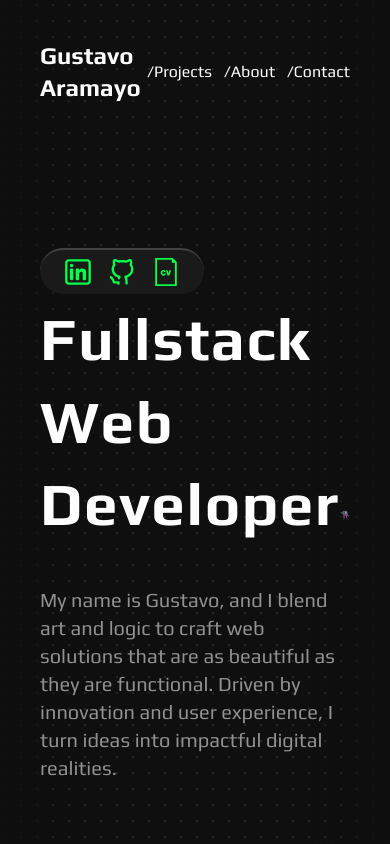
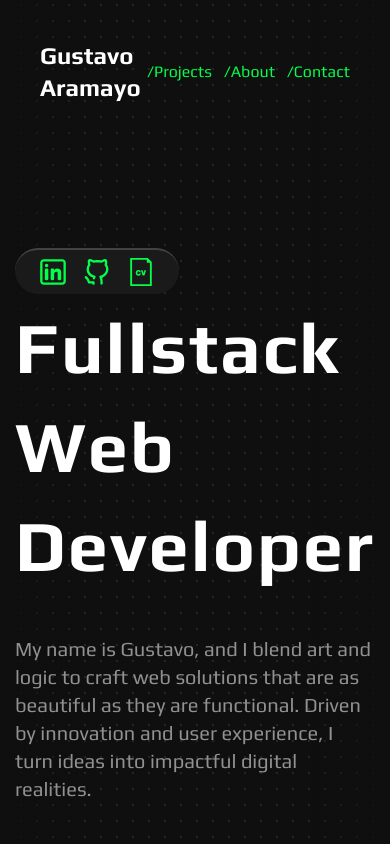
Before and after one commit to GusTiavo123/portfolio, a React (Vite) app: page / in a window 390 px wide. Shown: the top 844 px of the page. Built offline with nearby package versions, Linux system fonts and the light colour scheme.

Commit message:
Making responsiveness

```diff
--- a/src/components/effects/TextGenerateEffect.tsx
+++ b/src/components/effects/TextGenerateEffect.tsx
@@ -44,7 +44,7 @@ export const TextGenerateEffect = ({
   return (
     <div className={cn("font-bold", className)}>
       <div>
-        <div className="text-white text-6xl lg:text-9xl font-bold leading-snug tracking-wide">
+        <div className="text-white text-7xl lg:text-9xl md:text-8xl font-bold leading-snug tracking-wide">
           {renderWords()}
         </div>
       </div>
--- a/src/components/sections/Hero.tsx
+++ b/src/components/sections/Hero.tsx
@@ -1,12 +1,11 @@
 import MediaSVG from "../SVGs/MediaSVG";
 import { TextGenerateEffect } from "../effects/TextGenerateEffect";
 
-
 function Hero() {
-  const words = `Fullstack Web Developer`
+  const words = `Fullstack Web Developer`;
 
   return (
-    <div className="max-w-7xl space-y-36 z-10">
+    <div className="md:max-w-7xl max-w-5xl space-y-36 z-10">
       <section className="flex md:flex-row">
         <article className="text-white flex-1">
           <MediaSVG />
@@ -17,7 +16,7 @@ function Hero() {
             and user experience, I turn ideas into impactful digital realities.
           </p>
         </article>
-        <div className="flex-1 flex items-center justify-center">
+        <div className="flex-1 items-center justify-center hidden md:flex">
           <img
             src="computer.gif"
             alt="Computer dance gif"
--- a/src/components/sections/Navbar.tsx
+++ b/src/components/sections/Navbar.tsx
@@ -5,15 +5,15 @@ const Navbar = () => {
       <ul className="flex md:text-xl text-white">
         <li className="md:mr-6 mr-3 cursor-pointer transform hover:-translate-y-1 hover:text-gray-300 transition duration-300">
           <a href="#projects" className="sm:inline hidden">{"<Projects />"}</a>
-          <a href="#projects" className="sm:hidden">/Projects</a>
+          <a href="#projects" className="sm:hidden text-custom-green">/Projects</a>
         </li>
         <li className="cursor-pointer transform hover:-translate-y-1 hover:text-gray-300 transition duration-300 z-10">
           <a href="#about" className="sm:inline hidden">{"<About />"}</a>
-          <a href="#about" className="sm:hidden">/About</a>
+          <a href="#about" className="sm:hidden text-custom-green">/About</a>
         </li>
         <li className="md:ml-6 ml-3 cursor-pointer transform hover:-translate-y-1 hover:text-gray-300 transition duration-300 z-10">
           <a href="#contact" className="sm:inline hidden">{"<Contact />"}</a>
-          <a href="#contact" className="sm:hidden">/Contact</a>
+          <a href="#contact" className="sm:hidden text-custom-green">/Contact</a>
         </li>
       </ul>
     </nav>
```
